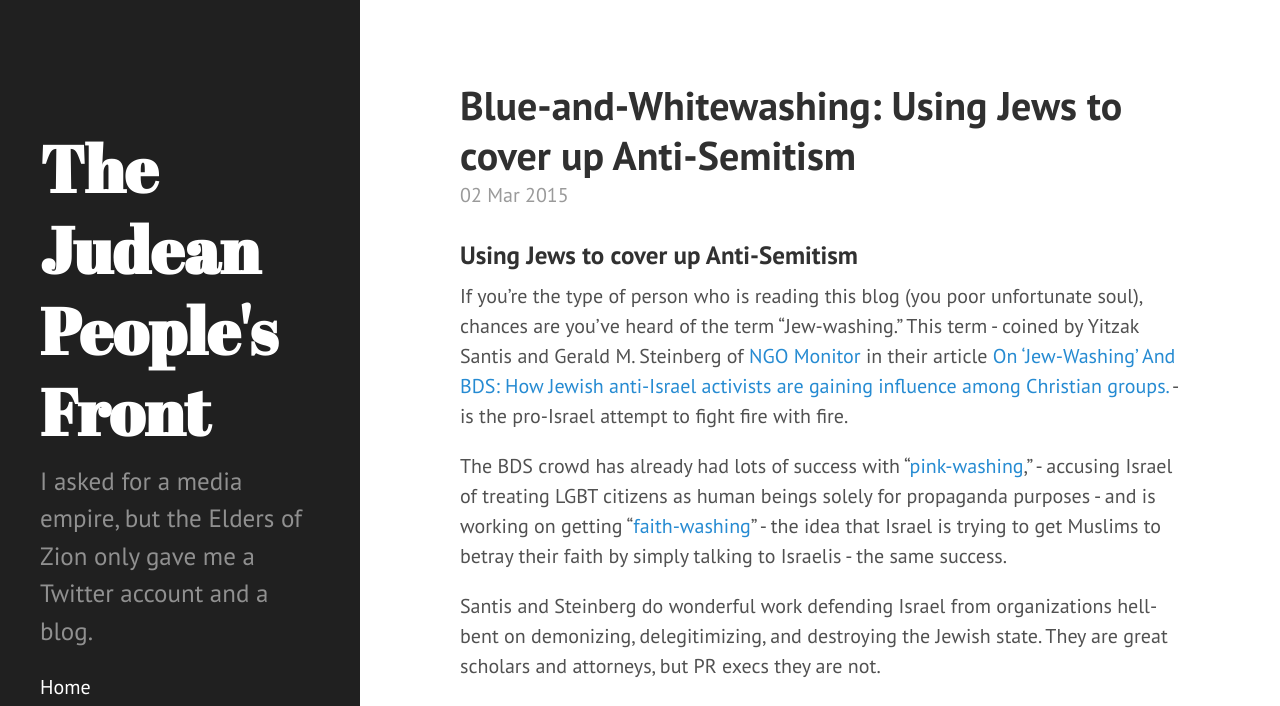
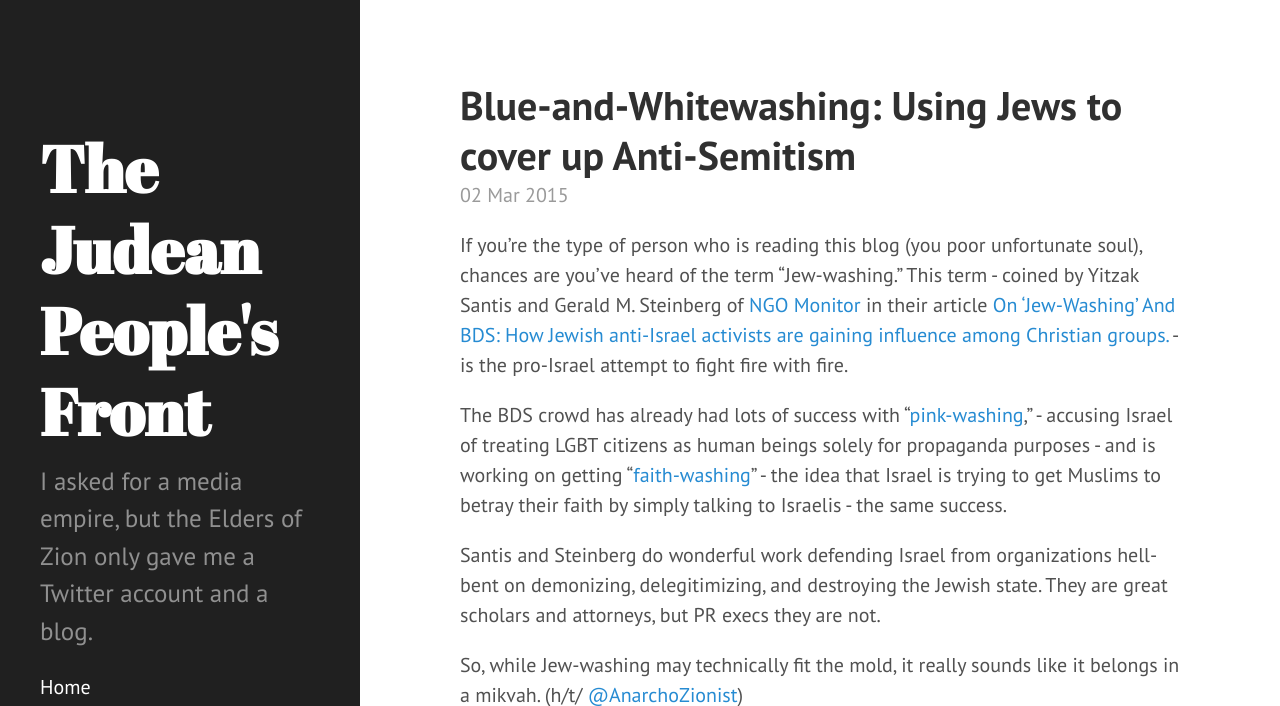
Before and after one commit to JudeanPF/judeanpf.github.io, a Jekyll site: the page built from _posts/2015-03-02-blue-and-whitewashing.md, in a window 1280 px wide and 900 px high, cut to the strip 0-706 px from the top of the window. Built offline with Jekyll 4.4.1, drawn with Linux system fonts in a browser that asks for light colours; Markdown is read by kramdown in place of the engine named in the settings.

Commit message:
removed subtitle

```diff
--- a/_posts/2015-03-02-blue-and-whitewashing.md
+++ b/_posts/2015-03-02-blue-and-whitewashing.md
@@ -1,9 +1,8 @@
 ---
 layout: post
 title: "Blue-and-Whitewashing: Using Jews to cover up Anti-Semitism"
+published: true
 ---
-
-###Using Jews to cover up Anti-Semitism
 
 If you're the type of person who is reading this blog (you poor unfortunate soul), chances are you've heard of the term "Jew-washing." This term - coined by Yitzak Santis and Gerald M. Steinberg of [NGO Monitor](http://www.ngo-monitor.org/) in their article [On ‘Jew-Washing’ And BDS: How Jewish anti-Israel activists are gaining influence among Christian groups.](http://www.thejewishweek.com/editorial-opinion/opinion/jew-washing-and-bds) - is the pro-Israel attempt to fight fire with fire.
 
```
